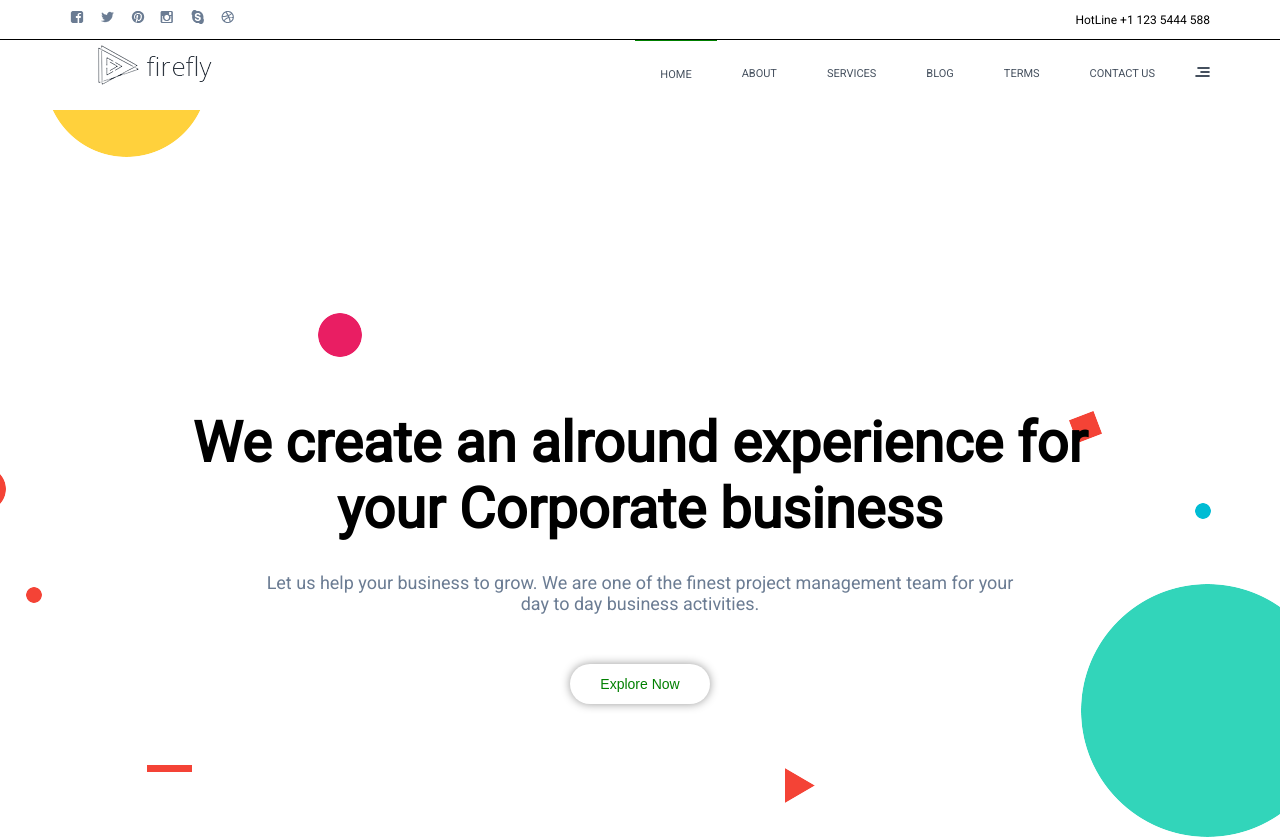
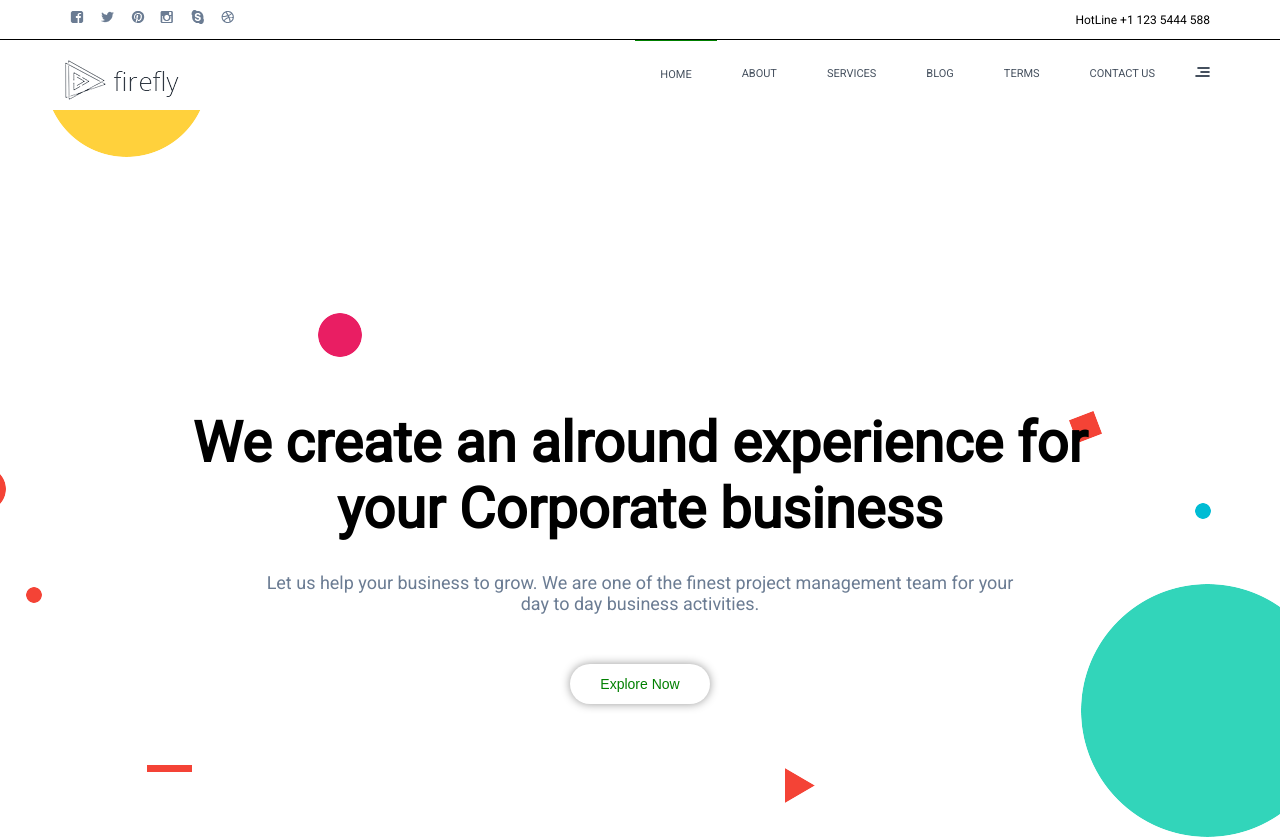
Before and after one commit to PaxPrz/firefly-responsive-web, a plain HTML site: page index.html in a window 1280 px wide. Shown: the top 839 px of the page. Drawn offline with nearby package versions, Linux system fonts and the light colour scheme.

Commit message:
resp_gh-pages2

```diff
--- a/css/layout.css
+++ b/css/layout.css
@@ -71,13 +71,19 @@
 }
 
 .firefly-logo{
-    width: 200px;
+    /* width: 100px; */
     line-height: 70px;
     text-align: center;
     font-size: 26px;
     float:left;
     font-family: "Open Sans", 'Gill Sans';
     /* background-color: cadetblue; */
+}
+
+.logopos{
+    /* margin-right: 10px; */
+    margin-left: 10px;
+    margin-top: 20px;
 }
 
 .header .bottom .right{
@@ -132,6 +138,10 @@
     .firefly-logo{
         width: auto;
         margin: 0 0 0 20px;
+    }
+    .logopos{
+        margin: 0px;
+        padding: 0px;
     }
     .header .bottom .right{
         width: auto;
--- a/index.html
+++ b/index.html
@@ -33,7 +33,7 @@
                 <div class="content-wrapper">
                     <div class="firefly-logo">
                         <!-- <span>firefly</span> -->
-                        <img src="./images/fireflylogo.png" alt="fireflylogo" class="">
+                        <img src="./images/fireflylogo.png" alt="fireflylogo" class="logopos">
                     </div>
                     <div class="header bottom right">
                         <div class="navbar-logo">
```
